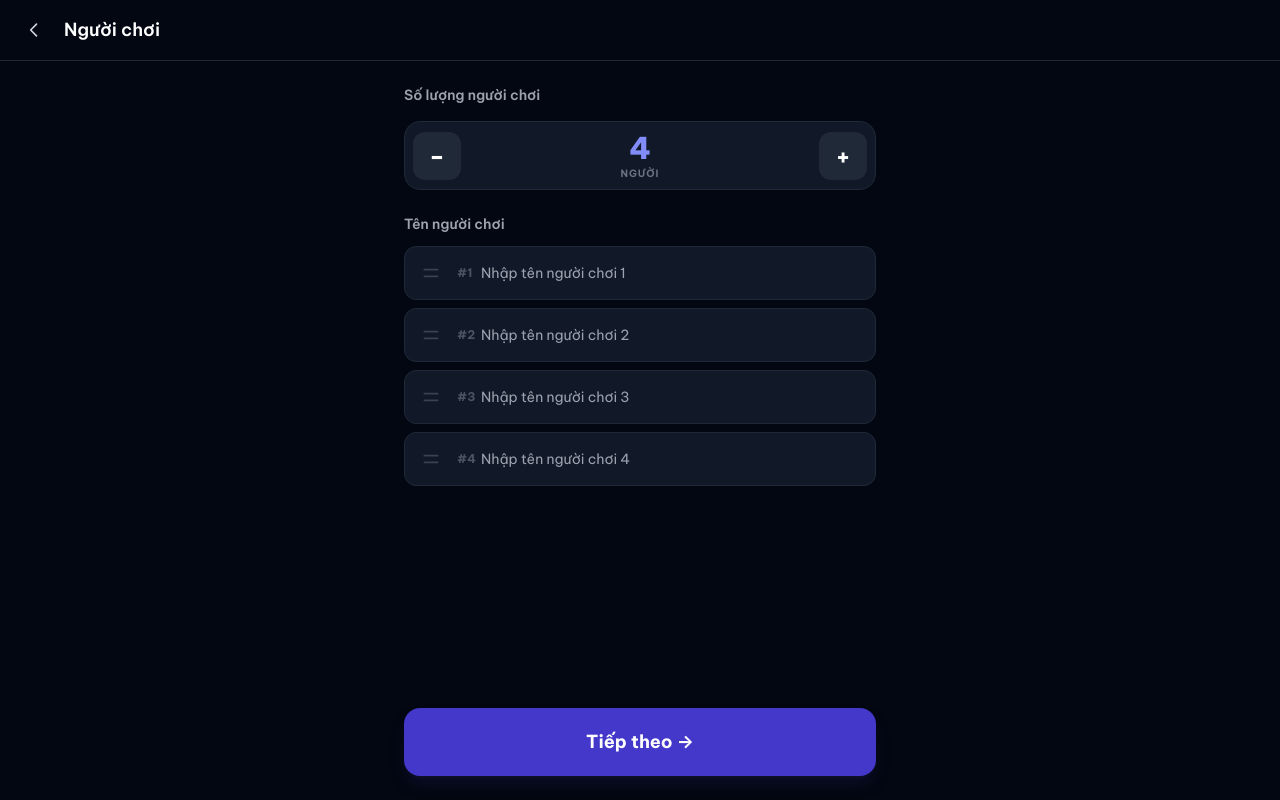
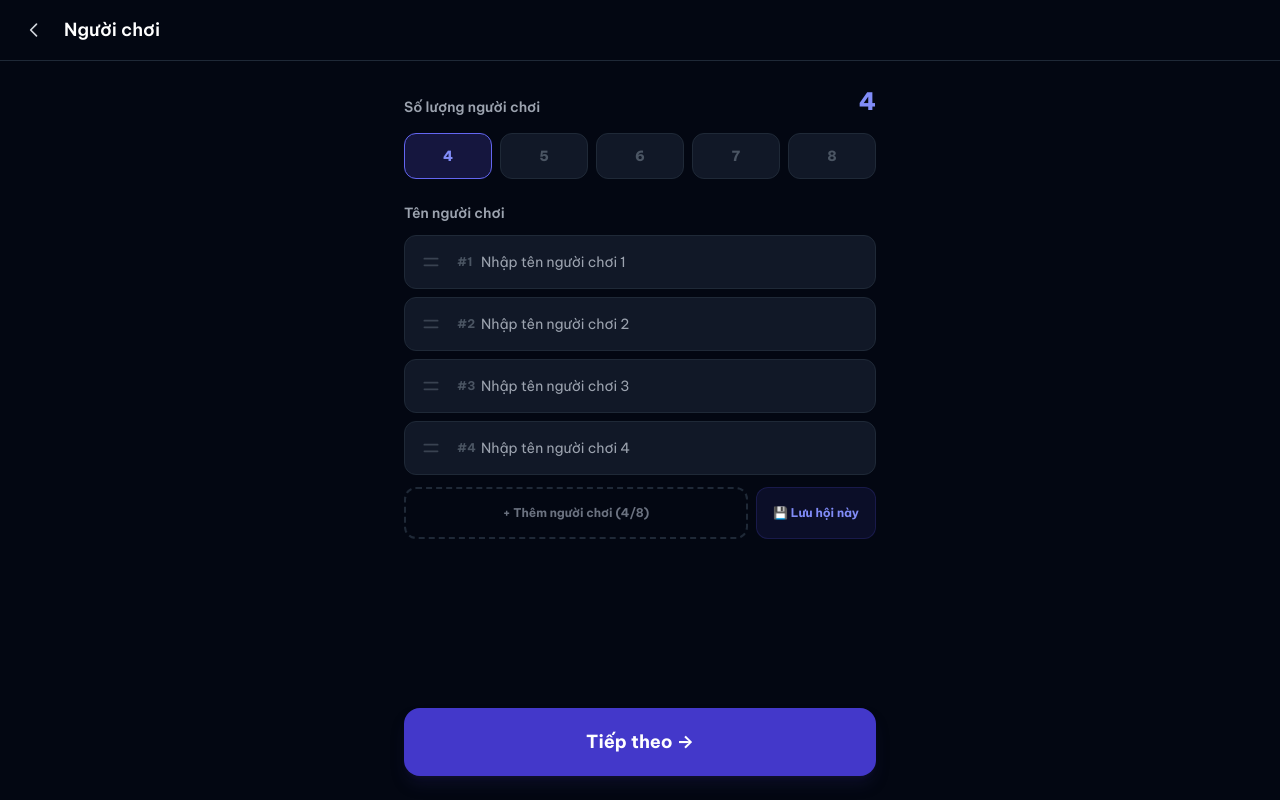
Before and after one commit to hthienloc/werewords-vi, a Next.js app: page /game/setup in a window 1280 px wide. Built offline with nearby package versions, Linux system fonts and the light colour scheme.

Commit message:
feat: Implement group presets for player configurations and enhance player management with in-session add/remove and deletion of saved players/presets.

```diff
--- a/src/app/game/setup/page.tsx
+++ b/src/app/game/setup/page.tsx
@@ -5,9 +5,9 @@ import { useRouter } from "next/navigation";
 import { useApp } from "@/context/AppContext";
 import Navbar from "@/components/Navbar";
 import { initAudio } from "@/lib/audio";
-import { saveGroupSession, getSavedPlayers, addSavedPlayer } from "@/lib/storage";
+import { saveGroupSession, getSavedPlayers, addSavedPlayer, deleteSavedPlayer, getGroupPresets, saveGroupPresets } from "@/lib/storage";
 import { assignRoles } from "@/lib/groupGame";
-import { SavedPlayer } from "@/types";
+import { SavedPlayer, GroupPreset } from "@/types";
 
 // dnd-kit imports
 import {
@@ -30,9 +30,9 @@ import { CSS } from "@dnd-kit/utilities";
 
 // Sortable Item Component
 function SortablePlayerInput({
-  id, index, name, onChange, onClear
+  id, index, name, onChange, onClear, onDelete, canDelete
 }: {
-  id: string, index: number, name: string, onChange: (val: string) => void, onClear: () => void
+  id: string, index: number, name: string, onChange: (val: string) => void, onClear: () => void, onDelete: () => void, canDelete: boolean
 }) {
   const {
     attributes,
@@ -87,6 +87,19 @@ function SortablePlayerInput({
           </button>
         )}
       </div>
+
+      {canDelete && (
+        <button
+          type="button"
+          onClick={(e) => { e.preventDefault(); onDelete(); }}
+          className="pr-4 text-red-900/40 hover:text-red-500 transition-colors"
+          title="Xoá người chơi này"
+        >
+          <svg className="w-5 h-5" fill="none" stroke="currentColor" viewBox="0 0 24 24">
+            <path strokeLinecap="round" strokeLinejoin="round" strokeWidth={2} d="M19 7l-.867 12.142A2 2 0 0116.138 21H7.862a2 2 0 01-1.995-1.858L5 7m5 4v6m4-6v6m1-10V4a1 1 0 00-1-1h-4a1 1 0 00-1 1v3M4 7h16" />
+          </svg>
+        </button>
+      )}
     </div>
   );
 }
@@ -119,6 +132,9 @@ export default function GroupSetupPage() {
   const [tokenLimit, setTokenLimit] = useState<"infinite" | "many" | "few">("infinite");
   const [error, setError] = useState("");
   const [savedPlayers, setSavedPlayers] = useState<SavedPlayer[]>([]);
+  const [presets, setPresets] = useState<GroupPreset[]>([]);
+  const [showSavePreset, setShowSavePreset] = useState(false);
+  const [presetName, setPresetName] = useState("");
 
   // Configure sensors for dnd-kit to work on mobile + desktop
   const sensors = useSensors(
@@ -134,17 +150,22 @@ export default function GroupSetupPage() {
 
   useEffect(() => {
     setSavedPlayers(getSavedPlayers());
-    setPlayers([
+    setPresets(getGroupPresets());
+    const initialPlayers = [
       { id: '1', name: '' },
       { id: '2', name: '' },
       { id: '3', name: '' },
       { id: '4', name: '' },
-    ]);
+    ];
+    setPlayers(initialPlayers);
+    setPlayerCount(4);
   }, []);
 
-  // Sync player names array length with playerCount
+  // Only sync if playerCount changes via picker, but now we use add/remove buttons too
   useEffect(() => {
     if (players.length === 0) return;
+    if (players.length === playerCount) return;
+
     setPlayers(prev => {
       const next = [...prev];
       if (next.length < playerCount) {
@@ -246,6 +267,63 @@ export default function GroupSetupPage() {
     }
   }
 
+  function handleRemovePlayer(id: string) {
+    if (players.length <= 4) return;
+    const next = players.filter(p => p.id !== id);
+    setPlayers(next);
+    setPlayerCount(next.length);
+  }
+
+  function handleAddPlayer() {
+    if (players.length >= 8) return;
+    const nextCount = players.length + 1;
+    setPlayerCount(nextCount);
+  }
+
+  function handleSavePreset() {
+    if (!presetName.trim()) {
+      setError("Vui lòng nhập tên hội.");
+      return;
+    }
+    const newPreset: GroupPreset = {
+      id: typeof crypto !== "undefined" && crypto.randomUUID ? crypto.randomUUID() : Math.random().toString(36).substring(2, 15),
+      name: presetName.trim(),
+      playerNames: players.filter(p => p.name.trim()).map(p => p.name.trim())
+    };
+    if (newPreset.playerNames.length < 4) {
+      setError("Một nhóm cần ít nhất 4 người có tên.");
+      return;
+    }
+    setPresets(prev => {
+      const next = [...prev, newPreset];
+      saveGroupPresets(next);
+      return next;
+    });
+    setPresetName("");
+    setShowSavePreset(false);
+    setError("");
+  }
+
+  function handleLoadPreset(preset: GroupPreset) {
+    const nextPlayers = preset.playerNames.map(name => ({
+      id: typeof crypto !== "undefined" && crypto.randomUUID ? crypto.randomUUID() : Math.random().toString(36).substring(2, 15),
+      name
+    }));
+    setPlayers(nextPlayers);
+    setPlayerCount(nextPlayers.length);
+  }
+
+  function handleDeletePreset(id: string) {
+    const next = presets.filter(p => p.id !== id);
+    setPresets(next);
+    saveGroupPresets(next);
+  }
+
+  function handleDeleteSavedPlayer(id: string) {
+    deleteSavedPlayer(id);
+    setSavedPlayers(getSavedPlayers());
+  }
+
   function handleDragEnd(event: DragEndEvent) {
     const { active, over } = event;
     if (over && active.id !== over.id) {
@@ -269,26 +347,54 @@ export default function GroupSetupPage() {
         {step === 1 ? (
           <>
             <div className="space-y-4">
+              <div className="flex justify-between items-end">
                 <label className="block text-sm font-semibold text-gray-400">Số lượng người chơi</label>
-              <div className="flex items-center justify-between bg-gray-900 border border-gray-800 rounded-2xl p-2">
+                <span className="text-indigo-400 font-black text-2xl">{playerCount}</span>
+              </div>
+              <div className="flex items-center gap-2">
+                {[4, 5, 6, 7, 8].map(n => (
                   <button
-                  onClick={() => setPlayerCount(Math.max(4, playerCount - 1))}
-                  className="w-12 h-12 flex items-center justify-center bg-gray-800 rounded-xl active:scale-95 transition-transform hover:bg-gray-700"
+                    key={n}
+                    onClick={() => setPlayerCount(n)}
+                    className={`flex-1 py-3 rounded-xl border font-black text-sm transition-all ${
+                      playerCount === n
+                        ? "bg-indigo-900/40 border-indigo-500 text-indigo-400"
+                        : "bg-gray-900 border-gray-800 text-gray-600 hover:bg-gray-800"
+                    }`}
                   >
-                  <span className="text-2xl font-bold">−</span>
+                    {n}
                   </button>
-                <div className="flex flex-col items-center">
-                  <span className="text-3xl font-black text-indigo-400">{playerCount}</span>
-                  <span className="text-[10px] uppercase font-bold text-gray-500 tracking-widest">Người</span>
+                ))}
+              </div>
+            </div>
+
+            {presets.length > 0 && (
+              <div className="space-y-3">
+                <label className="block text-sm font-semibold text-gray-400">Hội chơi đã lưu</label>
+                <div className="grid grid-cols-2 gap-2">
+                  {presets.map(p => (
+                    <div
+                      key={p.id}
+                      className="group relative flex items-center bg-indigo-900/20 border border-indigo-900/40 rounded-xl p-3 hover:bg-indigo-900/30 transition-all cursor-pointer"
+                      onClick={() => handleLoadPreset(p)}
+                    >
+                      <div className="flex-1 min-w-0">
+                        <div className="text-xs font-bold text-indigo-300 truncate">{p.name}</div>
+                        <div className="text-[10px] text-indigo-500 font-medium">{p.playerNames.length} người</div>
                       </div>
                       <button
-                  onClick={() => setPlayerCount(Math.min(8, playerCount + 1))}
-                  className="w-12 h-12 flex items-center justify-center bg-gray-800 rounded-xl active:scale-95 transition-transform hover:bg-gray-700"
+                        onClick={(e) => { e.stopPropagation(); handleDeletePreset(p.id); }}
+                        className="opacity-0 group-hover:opacity-100 p-1.5 hover:text-red-500 transition-all"
                       >
-                  <span className="text-2xl font-bold">+</span>
+                        <svg className="w-4 h-4" fill="none" stroke="currentColor" viewBox="0 0 24 24">
+                          <path strokeLinecap="round" strokeLinejoin="round" strokeWidth={2} d="M6 18L18 6M6 6l12 12" />
+                        </svg>
                       </button>
                     </div>
+                  ))}
                 </div>
+              </div>
+            )}
 
             <div className="space-y-3">
               <label className="block text-sm font-semibold text-gray-400">Tên người chơi</label>
@@ -299,18 +405,27 @@ export default function GroupSetupPage() {
                   {savedPlayers.slice(0, 8).map(p => {
                     const isAlreadySelected = players.some(n => n.name.trim().toLowerCase() === p.name.toLowerCase());
                     return (
+                      <div key={p.id} className="relative group/tag">
                         <button
-                        key={p.id}
                           onClick={() => handleSelectSavedPlayer(p.name)}
                           disabled={isAlreadySelected}
-                        className={`px-3 py-1.5 rounded-lg text-xs font-medium transition-all ${
+                          className={`pl-3 pr-8 py-1.5 rounded-lg text-xs font-medium transition-all ${
                             isAlreadySelected
                               ? "bg-gray-900 text-gray-700 opacity-50 cursor-not-allowed border border-transparent"
-                            : "bg-indigo-900/30 text-indigo-300 border border-indigo-900/50 hover:bg-indigo-900/50 active:scale-95"
+                              : "bg-indigo-900/30 text-indigo-300 border border-indigo-900/50 hover:bg-indigo-900/50 active:scale-95 text-left"
                           }`}
                         >
                           + {p.name}
                         </button>
+                        <button
+                          onClick={(e) => { e.stopPropagation(); handleDeleteSavedPlayer(p.id); }}
+                          className="absolute right-1 top-1/2 -translate-y-1/2 p-1 text-gray-700 hover:text-red-500 opacity-0 group-hover/tag:opacity-100 transition-all"
+                        >
+                          <svg className="w-3 h-3" fill="none" stroke="currentColor" viewBox="0 0 24 24">
+                            <path strokeLinecap="round" strokeLinejoin="round" strokeWidth={2} d="M6 18L18 6M6 6l12 12" />
+                          </svg>
+                        </button>
+                      </div>
                     );
                   })}
                 </div>
@@ -332,6 +447,8 @@ export default function GroupSetupPage() {
                         id={item.id}
                         index={i}
                         name={item.name}
+                        canDelete={players.length > 4}
+                        onDelete={() => handleRemovePlayer(item.id)}
                         onChange={(val) => {
                           const next = [...players];
                           next[i] = { ...next[i], name: val };
@@ -348,6 +465,54 @@ export default function GroupSetupPage() {
                   </div>
                 </SortableContext>
               </DndContext>
+
+              <div className="flex gap-2">
+                <button
+                  onClick={handleAddPlayer}
+                  disabled={players.length >= 8}
+                  className={`flex-1 py-4 rounded-xl border-2 border-dashed font-bold text-xs transition-all ${
+                    players.length < 8
+                      ? "border-gray-800 text-gray-500 hover:border-gray-700 hover:text-gray-300"
+                      : "border-transparent text-transparent pointer-events-none"
+                  }`}
+                >
+                  + Thêm người chơi ({players.length}/8)
+                </button>
+
+                <button
+                  onClick={() => setShowSavePreset(true)}
+                  className="px-4 py-4 rounded-xl bg-indigo-900/20 text-indigo-400 border border-indigo-900/40 hover:bg-indigo-900/30 transition-all font-bold text-xs"
+                >
+                  💾 Lưu hội này
+                </button>
+              </div>
+
+              {showSavePreset && (
+                <div className="p-4 bg-indigo-950/30 border border-indigo-500/30 rounded-2xl space-y-3 animate-in fade-in slide-in-from-top-2">
+                  <p className="text-[10px] font-black uppercase text-indigo-400 tracking-widest">Tên hội chơi mới</p>
+                  <div className="flex gap-2">
+                    <input
+                      type="text"
+                      placeholder="VD: Gia đình, Team công ty..."
+                      value={presetName}
+                      onChange={e => setPresetName(e.target.value)}
+                      className="flex-1 bg-gray-950 border border-gray-800 rounded-xl px-4 py-3 text-sm focus:outline-none focus:border-indigo-500 uppercase font-bold"
+                    />
+                    <button
+                      onClick={handleSavePreset}
+                      className="bg-indigo-600 hover:bg-indigo-500 px-4 rounded-xl font-bold text-sm transition-all"
+                    >
+                      Lưu
+                    </button>
+                    <button
+                      onClick={() => setShowSavePreset(false)}
+                      className="text-gray-500 hover:text-white px-2"
+                    >
+                      Bỏ
+                    </button>
+                  </div>
+                </div>
+              )}
             </div>
 
             {error && <div className="p-4 bg-red-950/50 border border-red-900 text-red-400 text-xs rounded-xl animate-in fade-in slide-in-from-top-1">{error}</div>}
--- a/src/lib/storage.ts
+++ b/src/lib/storage.ts
@@ -7,6 +7,7 @@ const KEYS = {
 	SETTINGS: "werewords_settings",
 	INITIALIZED: "werewords_initialized_v3",
 	SAVED_PLAYERS: "werewords_saved_players",
+	PLAYER_PRESETS: "werewords_player_presets",
 };
 
 export function getWordPacks(): WordPack[] {
@@ -138,3 +139,25 @@ export function addSavedPlayer(name: string): void {
 	const sorted = players.sort((a, b) => b.lastUsed - a.lastUsed).slice(0, 20);
 	saveSavedPlayers(sorted);
 }
+
+export function deleteSavedPlayer(id: string): void {
+	if (typeof window === "undefined") return;
+	const players = getSavedPlayers();
+	const filtered = players.filter(p => p.id !== id);
+	saveSavedPlayers(filtered);
+}
+
+export function getGroupPresets(): import("@/types").GroupPreset[] {
+	if (typeof window === "undefined") return [];
+	try {
+		const raw = localStorage.getItem(KEYS.PLAYER_PRESETS);
+		return raw ? JSON.parse(raw) : [];
+	} catch {
+		return [];
+	}
+}
+
+export function saveGroupPresets(presets: import("@/types").GroupPreset[]): void {
+	if (typeof window === "undefined") return;
+	localStorage.setItem(KEYS.PLAYER_PRESETS, JSON.stringify(presets));
+}
--- a/src/types/index.ts
+++ b/src/types/index.ts
@@ -87,3 +87,9 @@ export interface SavedPlayer {
   name: string;
   lastUsed: number;
 }
+
+export interface GroupPreset {
+  id: string;
+  name: string;
+  playerNames: string[];
+}
```
Lines whose indentation alone changed are shown as unchanged.
